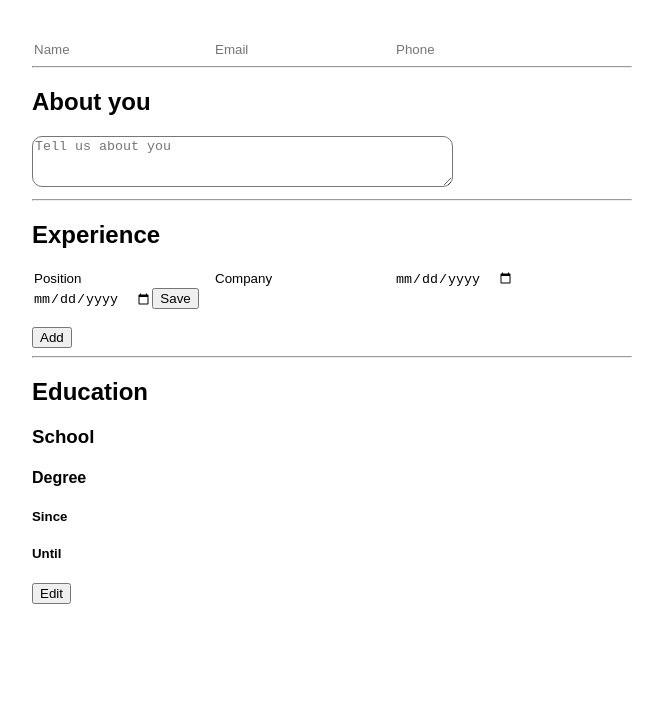
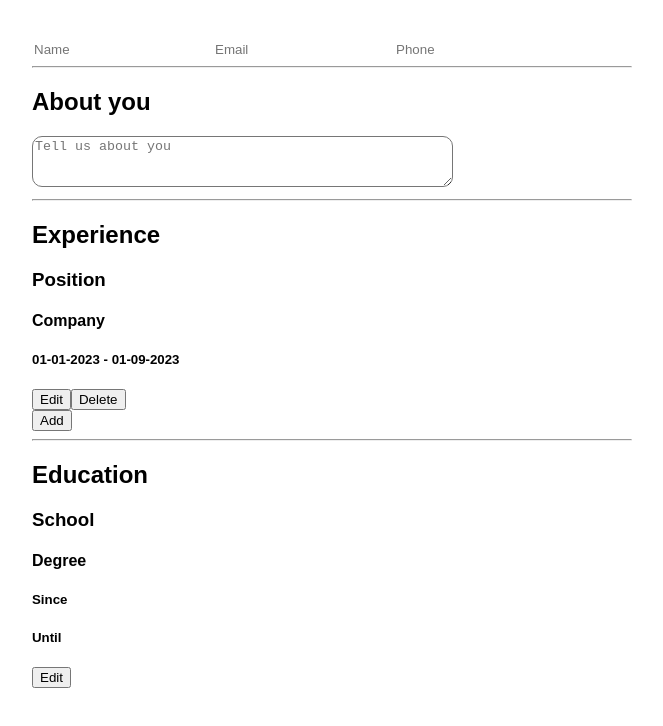
Before and after one commit to educanales/cv-application, a React (Vite) app: page / in a window 1280 px wide. Shown: the top 726 px of the page, without its empty margins (308-971 px from the left). Built offline with nearby package versions, Linux system fonts and the light colour scheme.

Commit message:
Experience components done

```diff
--- a/src/components/ExpInfo.jsx
+++ b/src/components/ExpInfo.jsx
@@ -13,16 +13,6 @@ export default function ExpInfo() {
     }
   ]);
 
-  const handleChange = (experienceItem) => {
-    setExp(exp.map(item => {
-      if(item.id === experienceItem.id) {
-        return experienceItem;
-      } else {
-        return item;
-      }
-    }));
-  }
-
   const handleAddExperience = (position, company, sinceDate, untilDate) => {
     setExp([
       ...exp,
@@ -36,11 +26,26 @@ export default function ExpInfo() {
     ])
   }
 
+  const handleChange = (experienceItem) => {
+    setExp(exp.map(item => {
+      if(item.id === experienceItem.id) {
+        return experienceItem;
+      } else {
+        return item;
+      }
+    }));
+  }
+
+  const handleDelete = (expId) => {
+    setExp(exp.filter(item => item.id !== expId));
+  }
+
   return (
     <>
       <ExperienceList
         exp={exp}
         onChangeExp={handleChange}
+        onDeleteExp={handleDelete}
       />
       <br />
       <AddExperience onAddExperience={handleAddExperience} />
--- a/src/components/ExperienceList.jsx
+++ b/src/components/ExperienceList.jsx
@@ -1,7 +1,7 @@
 import { useState } from "react";
 import { Fragment } from "react";
 
-export default function ExperienceList({ exp, onChangeExp }) {
+export default function ExperienceList({ exp, onChangeExp, onDeleteExp }) {
 
   return (
     <>
@@ -10,6 +10,7 @@ export default function ExperienceList({ exp, onChangeExp }) {
           <ExperienceData
             item={item}
             onChange={onChangeExp}
+            onDelete={onDeleteExp}
           />
         </Fragment>
       ))}
@@ -17,10 +18,10 @@ export default function ExperienceList({ exp, onChangeExp }) {
   )
 }
 
-function ExperienceData({ item, onChange }) {
+function ExperienceData({ item, onChange, onDelete }) {
   const [shownList, setShownList] = useState(true);
   let experienceContent;
-  if (shownList) {
+  if (!shownList) {
     experienceContent = (
       <form>
         <input
@@ -57,7 +58,7 @@ function ExperienceData({ item, onChange }) {
             onChange({ ...item, untilDate: e.target.value })
           }}
         />
-        <button onClick={() => setShownList(false)}>Save</button>
+        <button onClick={() => setShownList(true)}>Save</button>
       </form>
     )
   } else {
@@ -66,8 +67,8 @@ function ExperienceData({ item, onChange }) {
         <h3>{item.position}</h3>
         <h4>{item.company}</h4>
         <h5>{item.sinceDate + ' - ' + item.untilDate}</h5>
-        <button onClick={() => setShownList(true)}>Edit</button>
-        <button>Delete</button>
+        <button onClick={() => setShownList(false)}>Edit</button>
+        <button onClick={() => onDelete(item.id)}>Delete</button>
       </>
     )
   }
```
